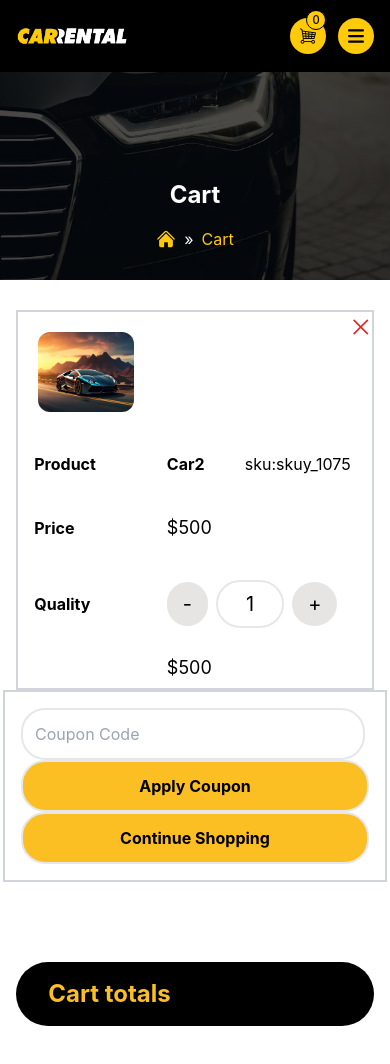
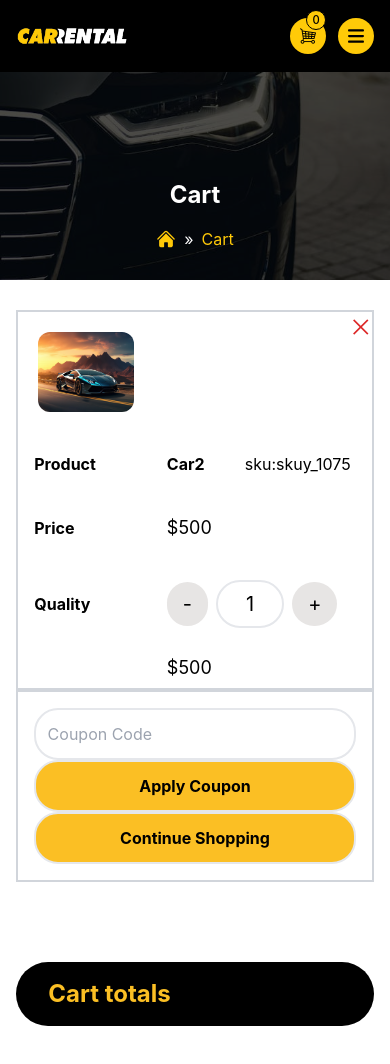
Before and after one commit to itunumide/car-rental, a React (Vite) app: page /cart in a window 390 px wide. Shown: the top 1064 px of the page. Built offline with nearby package versions, Linux system fonts and the light colour scheme.

Commit message:
responsiveness

```diff
--- a/src/index.css
+++ b/src/index.css
@@ -27,7 +27,7 @@ a {
   #whole-table{
     margin-top: 30px;
   }
- thead{
+ .thead{
    display: none;
  }
  .large-scrn{
@@ -39,10 +39,13 @@ a {
  th, td {
   text-align: left; /* Align text to the left */
  }
+#table{
+
+  width: 92%;
+}
  .coupon td{
   display:flex;
   flex-direction: column;
-  flex-wrap: wrap;
 }
 .cart-total{
 display: flex;
@@ -55,6 +58,9 @@ button{
 }
 }
 #shopping{
+  width: 100%;
+}
+#apply{
   width: 100%;
 }
 #cart-totals{
@@ -76,9 +82,9 @@ tfoot td{
   height: 160px;
 }
  }
- @media screen and (min-width:480.01px)and (max-width:800px) {
+ @media screen and (min-width:480.01px)and (max-width:810px) {
 
-  thead{
+  .thead{
     display: none;
   }
   #table tr{
--- a/src/pages/Cart.jsx
+++ b/src/pages/Cart.jsx
@@ -69,7 +69,7 @@ const Cart = () => {
           </tbody>
         </table>
           <table id="table" className="border-2 w-11/12 divide-y border-seperate  divide-gray-200 border-gray-300 text-left">
-          <thead className="bg-stone-100 font-bold">
+          <thead className="thead bg-stone-100 font-bold">
             <tr className=" ">
               <th className="border p-4 py-6 "></th>
               <th className="border px-4 pl-5"></th>
@@ -95,7 +95,7 @@ const Cart = () => {
 
             <tr className="coupon ">
               <td className=" whitespace-nowrap p-4 "colSpan="6">
-                <input id="apply"  placeholder="Coupon Code"  className="border-2 outline-amber-500 px-10  py-3 text-base text-gray-400 pl-3 pr-20 rounded-3xl text-left mr-1">
+                <input id="apply"  placeholder="Coupon Code"  className="border-2 outline-amber-500 px-10  py-3 text-base text-gray-400 pl-3 pr-20 rounded-3xl text-left ">
                 </input>
                 <button id="apply" className="border-2 outline-none   px-10 text-center bg-amber-400 py-3 text-base font-bold hover:bg-white hover:border-yellow-500 hover:text-yellow-500 rounded-3xl ">
                   Apply Coupon
```
